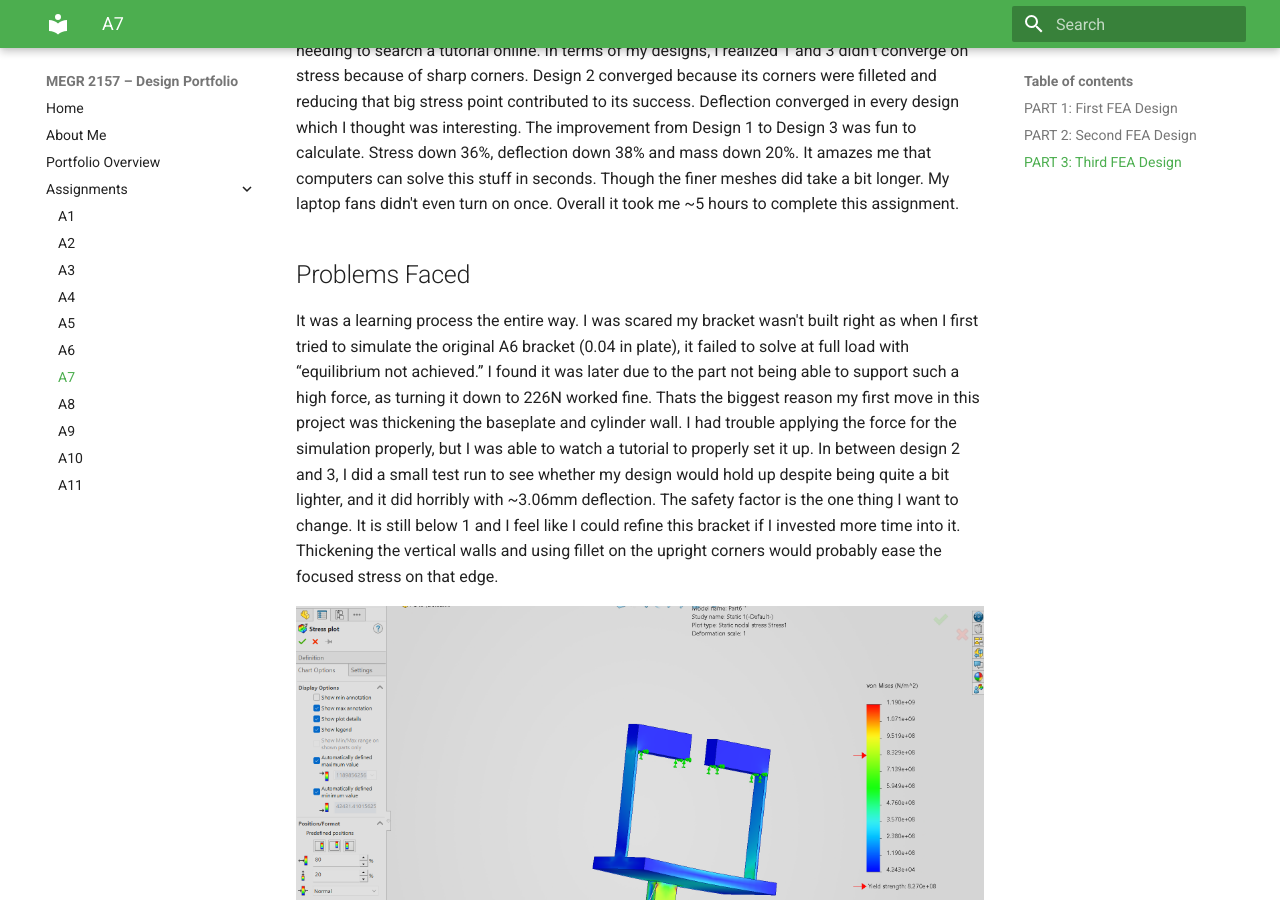
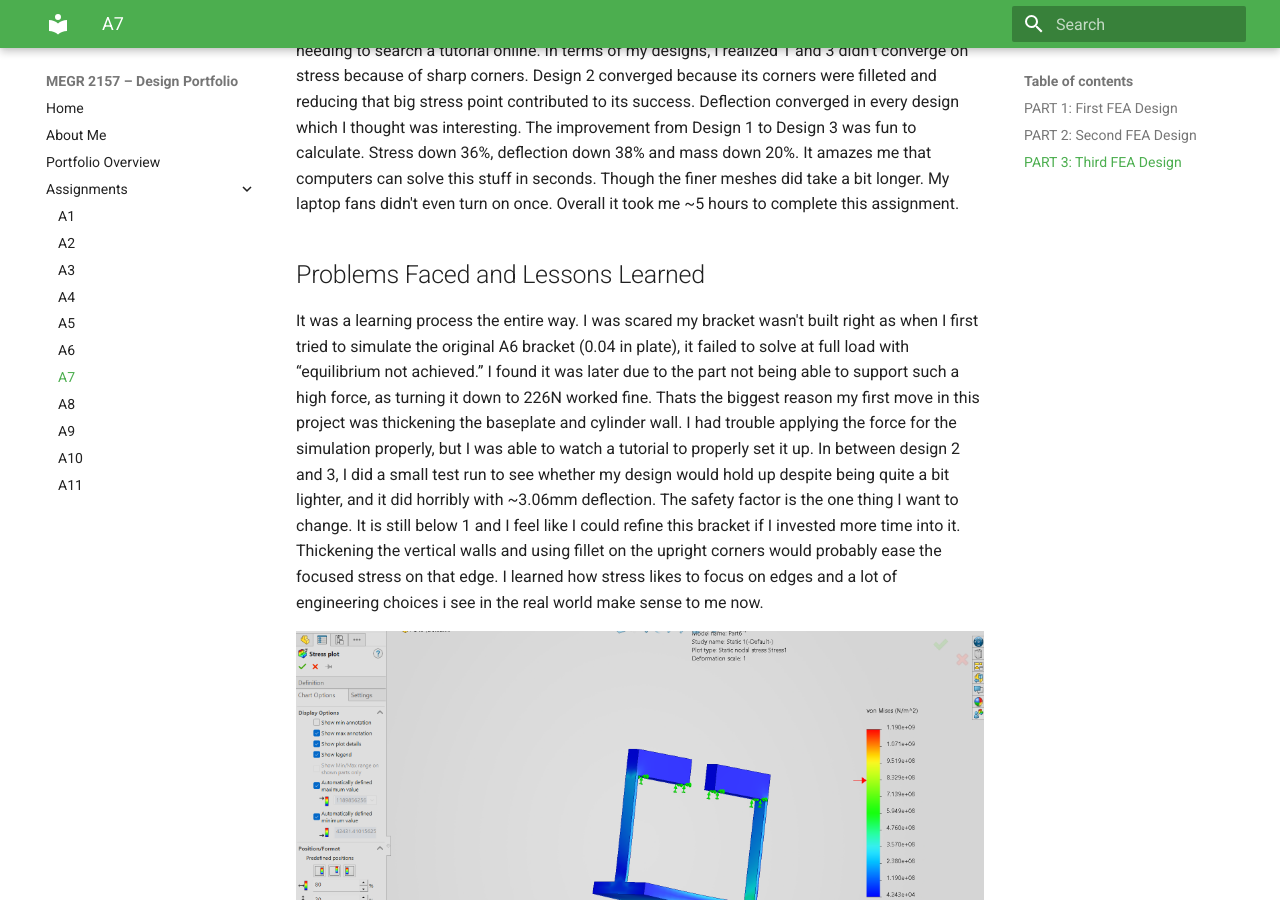
Before and after one commit to dadams78/design-projects-portfolio, an MkDocs documentation site: the page built from docs/assignments/A07/index.md, in a window 1280 px wide and 900 px high, scrolled down 8853 px. Built offline with MkDocs 1.6.1 and Material for MkDocs 9.7.7, drawn with Linux system fonts in a browser that asks for light colours.

Commit message:
Update index.md

```diff
--- a/docs/assignments/A07/index.md
+++ b/docs/assignments/A07/index.md
@@ -133,9 +133,9 @@ HERE ARE THE PARAMETERS AND TABLE IF NEEDED:
 This assignment was fun because it allowed me to feel the satisfaction of getting the rhythm down for simulation. I understand how to apply forces and fixtures and set parameters without needing to search a tutorial online. In terms of my designs, I realized 1 and 3 didn’t converge on stress because of sharp corners. Design 2 converged because its corners were filleted and reducing that big stress point contributed to its success. Deflection converged in every design which I thought was interesting. The improvement from Design 1 to Design 3 was fun to calculate. Stress down 36%, deflection down 38% and mass down 20%. It amazes me that computers can solve this stuff in seconds. Though the finer meshes did take a bit longer. My laptop fans didn't even turn on once. Overall it took me ~5 hours to complete this assignment.
 
 
-## Problems Faced
+## Problems Faced and Lessons Learned
 
-It was a learning process the entire way. I was scared my bracket wasn't built right as when I first tried to simulate the original A6 bracket (0.04 in plate), it failed to solve at full load with “equilibrium not achieved.” I found it was later due to the part not being able to support such a high force, as turning it down to 226N worked fine. Thats the biggest reason my first move in this project was thickening the baseplate and cylinder wall. I had trouble applying the force for the simulation properly, but I was able to watch a tutorial to properly set it up. In between design 2 and 3, I did a small test run to see whether my design would hold up despite being quite a bit lighter, and it did horribly with ~3.06mm deflection. The safety factor is the one thing I want to change. It is still below 1 and I feel like I could refine this bracket if I invested more time into it. Thickening the vertical walls and using fillet on the upright corners would probably ease the focused stress on that edge.
+It was a learning process the entire way. I was scared my bracket wasn't built right as when I first tried to simulate the original A6 bracket (0.04 in plate), it failed to solve at full load with “equilibrium not achieved.” I found it was later due to the part not being able to support such a high force, as turning it down to 226N worked fine. Thats the biggest reason my first move in this project was thickening the baseplate and cylinder wall. I had trouble applying the force for the simulation properly, but I was able to watch a tutorial to properly set it up. In between design 2 and 3, I did a small test run to see whether my design would hold up despite being quite a bit lighter, and it did horribly with ~3.06mm deflection. The safety factor is the one thing I want to change. It is still below 1 and I feel like I could refine this bracket if I invested more time into it. Thickening the vertical walls and using fillet on the upright corners would probably ease the focused stress on that edge. I learned how stress likes to focus on edges and a lot of engineering choices i see in the real world make sense to me now.
 
 ![Table](stressorpoint2.png)
 
```
